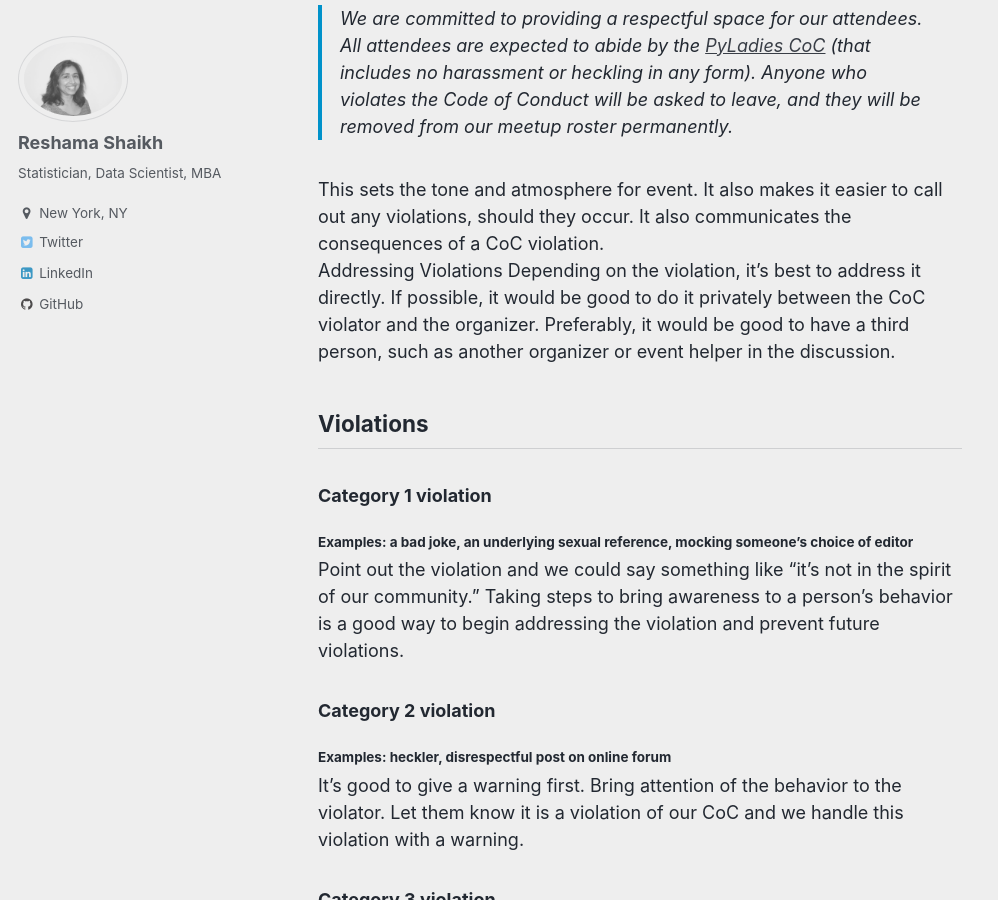
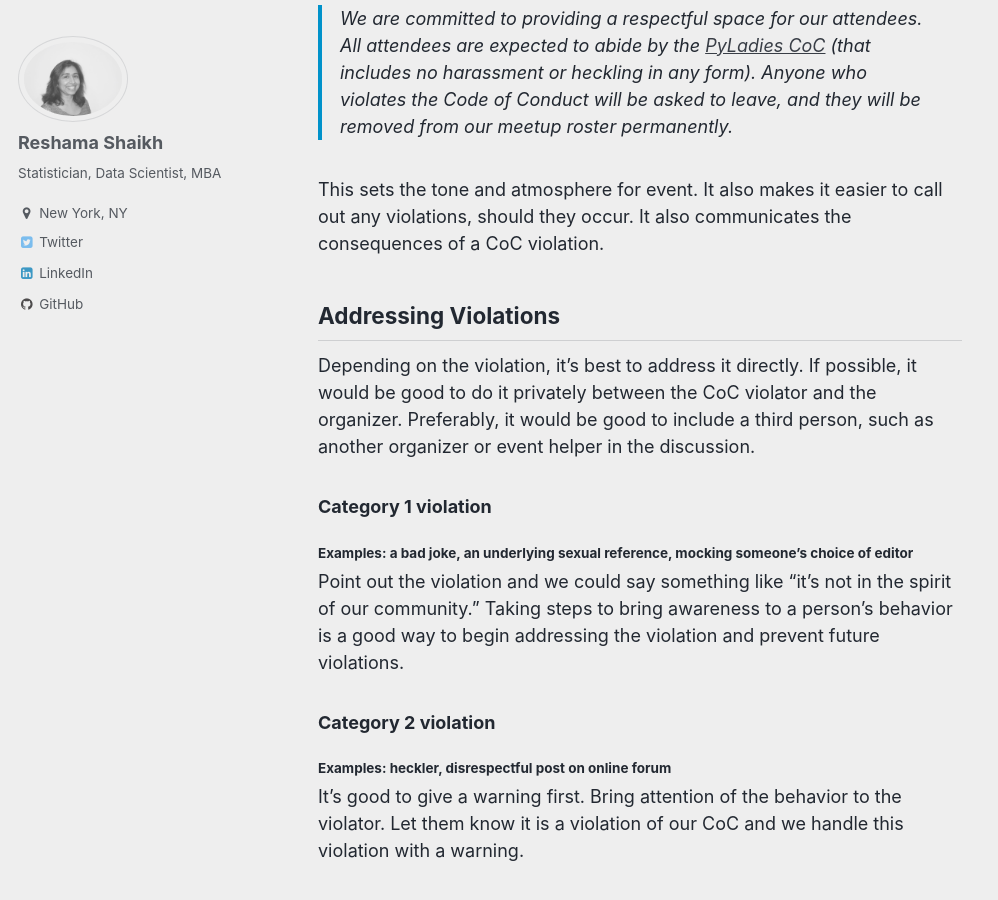
Before and after one commit to reshamas/reshamas.github.io, a Jekyll site: the page built from _posts/2018-01-04-managing-our-code-of-conduct.md, in a window 1280 px wide and 900 px high, scrolled down 1221 px. Shown: the whole window, without its empty margins (0-998 px from the left). Built offline with Jekyll 4.4.1, drawn with Linux system fonts in a browser that asks for light colours.

Commit message:
Update 2018-01-04-managing-our-code-of-conduct.md

```diff
--- a/_posts/2018-01-04-managing-our-code-of-conduct.md
+++ b/_posts/2018-01-04-managing-our-code-of-conduct.md
@@ -19,10 +19,9 @@ This is done in the following ways:
 >We are committed to providing a respectful space for our attendees.  All attendees are expected to abide by the [PyLadies CoC](http://www.pyladies.com/CodeOfConduct/) (that includes no harassment or heckling in any form). Anyone who violates the Code of Conduct will be asked to leave, and they will be removed from our meetup roster permanently.
 
 This sets the tone and atmosphere for event.  It also makes it easier to call out any violations, should they occur.  It also communicates the consequences of a CoC violation.
-Addressing Violations
-Depending on the violation, it’s best to address it directly.  If possible, it would be good to do it privately between the CoC violator and the organizer.  Preferably, it would be good to have a third person, such as another organizer or event helper in the discussion.
 
-## Violations
+## Addressing Violations
+Depending on the violation, it’s best to address it directly.  If possible, it would be good to do it privately between the CoC violator and the organizer.  Preferably, it would be good to include a third person, such as another organizer or event helper in the discussion.
 
 ### Category 1 violation
 #### Examples:  a bad joke, an underlying sexual reference, mocking someone’s choice of editor
```
